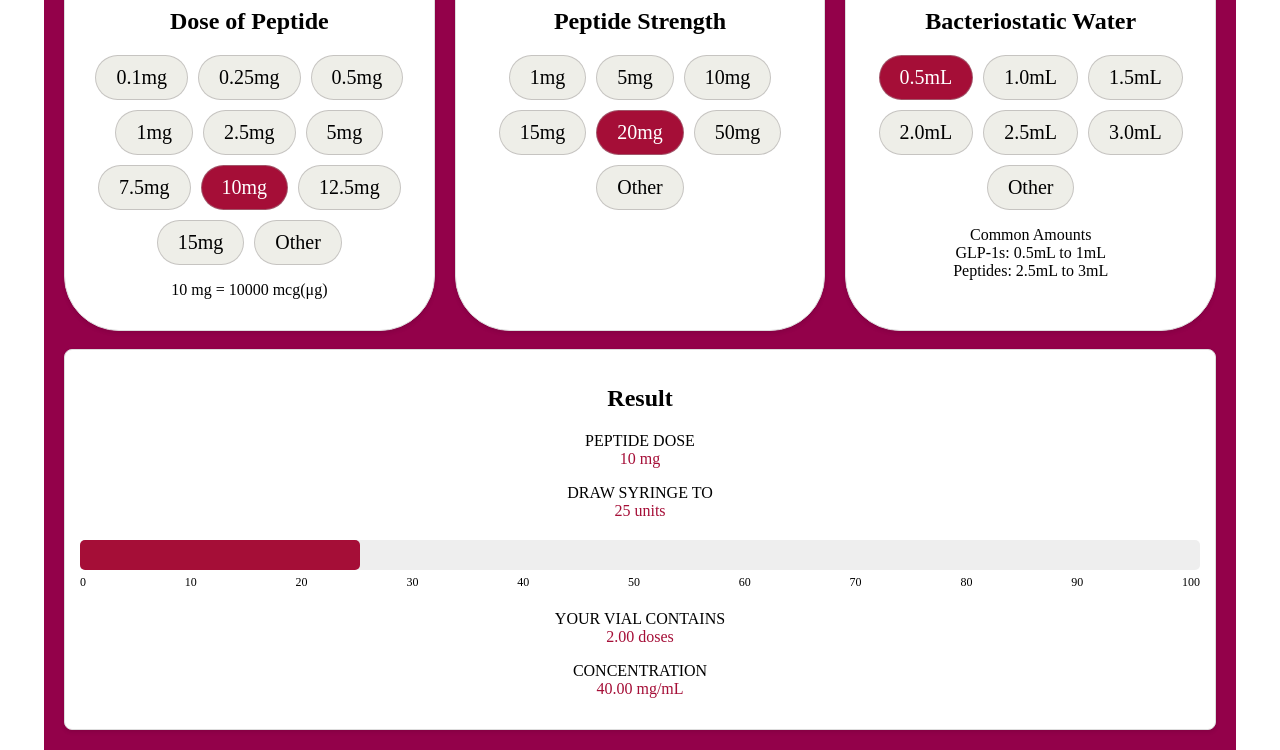
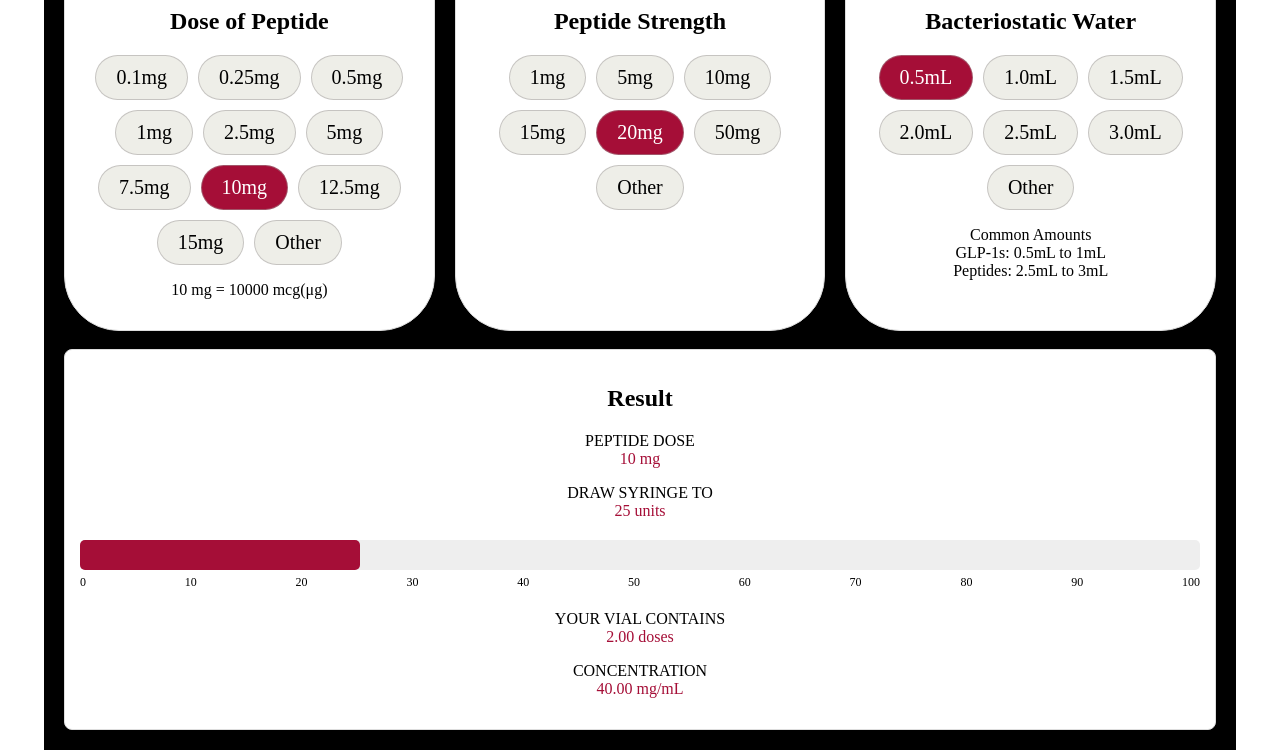
Before and after one commit to AdeenaAftab/cutepeptidecal, a plain HTML site: page index.html in a window 1280 px wide. Shown: the part 282-1032 px from the top of the page. Drawn offline with Linux system fonts and the light colour scheme.

Commit message:
Update main.css

```diff
--- a/main.css
+++ b/main.css
@@ -11,7 +11,7 @@ body {
     margin: 0 auto;
     padding: 20px;
     font-family:'Times New Roman', Times, serif;
-    background-color: #93014a;
+    background-color: #000000;
 }
 
 h1 {
```
